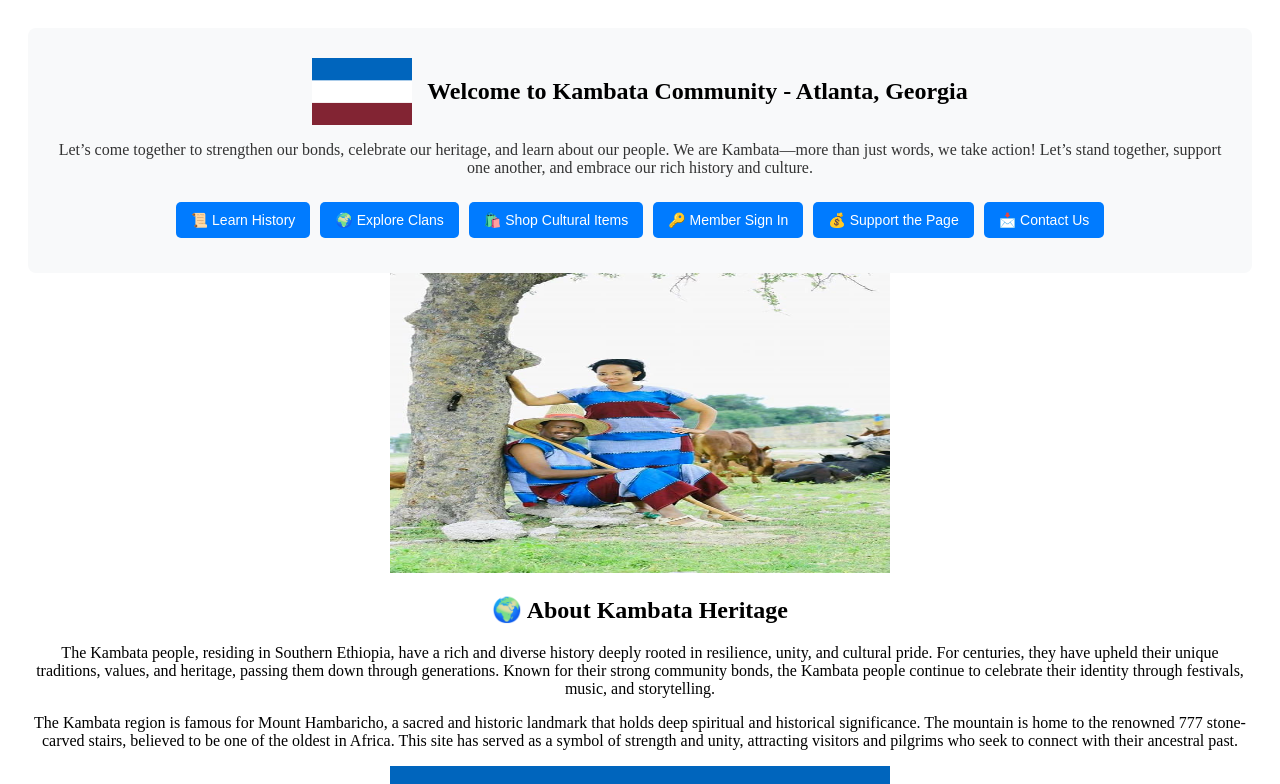
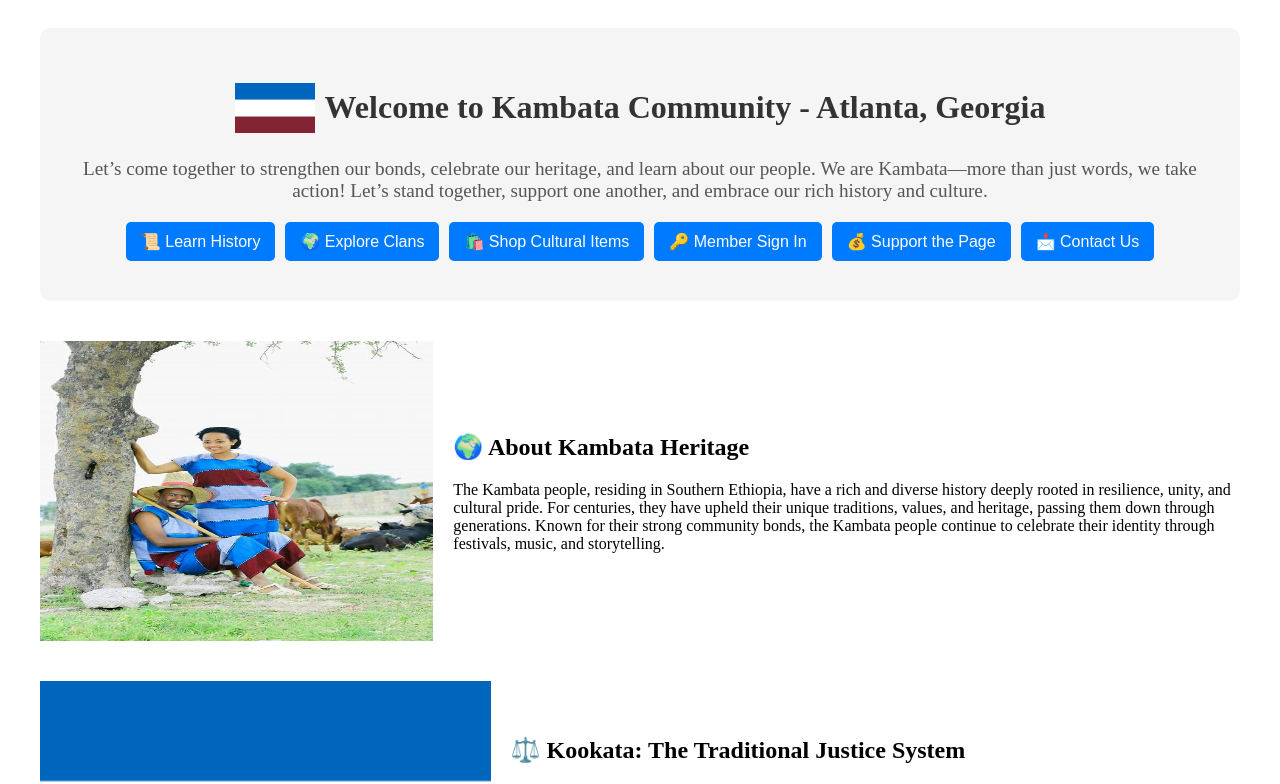
Before and after one commit to MamushG/kambata-website, a Next.js app: page / in a window 1280 px wide. Shown: the top 784 px of the page. Built offline with nearby package versions, Linux system fonts and the light colour scheme.

Commit message:
Restored missing sections and improved layout

```diff
--- a/pages/index.js
+++ b/pages/index.js
@@ -7,7 +7,6 @@ export default function Home() {
   const [isAdmin, setIsAdmin] = useState(false);
 
   useEffect(() => {
-    // Check if the user is an admin (Stored in Local Storage)
     const storedAdmin = localStorage.getItem('isAdmin');
     setIsAdmin(storedAdmin === 'true');
   }, []);
@@ -63,11 +62,6 @@ export default function Home() {
             The Kambata people, residing in Southern Ethiopia, have a rich and diverse history deeply rooted in resilience, unity, and cultural pride.
             For centuries, they have upheld their unique traditions, values, and heritage, passing them down through generations. Known for their strong community bonds,
             the Kambata people continue to celebrate their identity through festivals, music, and storytelling.
-          </p>
-          <p>
-            The Kambata region is famous for Mount Hambaricho, a sacred and historic landmark that holds deep spiritual and historical significance.
-            The mountain is home to the renowned 777 stone-carved stairs, believed to be one of the oldest in Africa.
-            This site has served as a symbol of strength and unity, attracting visitors and pilgrims who seek to connect with their ancestral past.
           </p>
         </div>
       </div>
--- a/styles/Home.module.css
+++ b/styles/Home.module.css
@@ -1,52 +1,79 @@
-/* ✅ Home Page Styles */
 .homeContainer {
+  text-align: center;
   padding: 20px;
-  text-align: center;
+  max-width: 1200px;
+  margin: 0 auto;
 }
 
 .heroSection {
-  background-color: #f8f9fa;
-  padding: 30px;
-  border-radius: 8px;
+  background-color: #f5f5f5;
+  padding: 40px 20px;
+  border-radius: 10px;
 }
 
 .heroTitleContainer {
   display: flex;
   align-items: center;
   justify-content: center;
-}
-
-.heroImage {
-  width: 100px;
-  height: auto;
-  margin-right: 15px;
+  gap: 10px;
 }
 
 .heroTitle {
-  font-size: 24px;
-  font-weight: bold;
+  font-size: 2rem;
+  color: #333;
 }
 
 .heroText {
-  font-size: 16px;
-  color: #333;
+  font-size: 1.2rem;
+  margin-top: 10px;
+  color: #555;
 }
 
 .buttonRow {
+  display: flex;
+  flex-wrap: wrap;
+  justify-content: center;
+  gap: 10px;
   margin-top: 20px;
 }
 
 .button {
   padding: 10px 15px;
-  font-size: 14px;
+  font-size: 1rem;
   border-radius: 5px;
   border: none;
   cursor: pointer;
   background: #007bff;
   color: white;
-  margin: 5px;
+  transition: background 0.3s;
 }
 
 .button:hover {
   background: #0056b3;
 }
+
+.contentContainer {
+  display: flex;
+  align-items: center;
+  justify-content: space-between;
+  margin-top: 40px;
+}
+
+.leftImage {
+  flex: 1;
+}
+
+.textContent {
+  flex: 2;
+  text-align: left;
+  padding-left: 20px;
+}
+
+.footer {
+  margin-top: 40px;
+  padding: 20px;
+  background: #222;
+  color: white;
+  text-align: center;
+  border-radius: 10px;
+}
```
